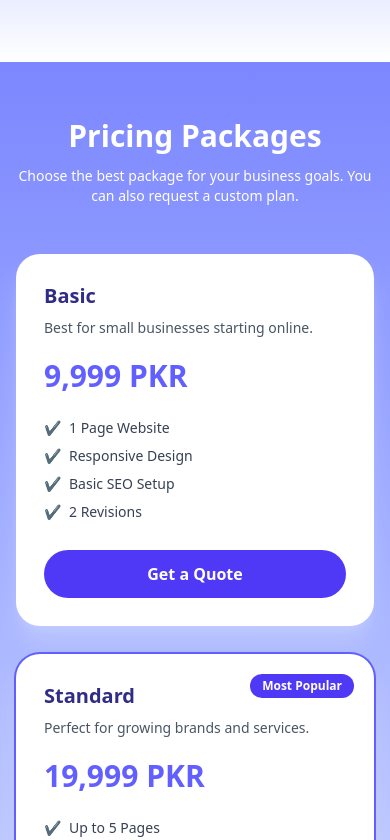
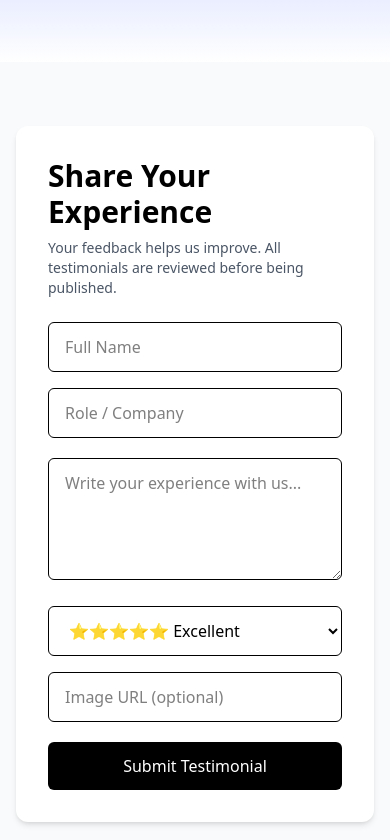
Before and after one commit to Kaleem362/matrix_web_solutions, a React (Vite) app: page / in a window 390 px wide. Shown: the part 6404-7244 px from the top of the page. Built offline with nearby package versions, Linux system fonts and the light colour scheme; no server answers.

Commit message:
added the testimonial submission form for the users so the user can share their experience with us, but the UI work remaining, coloring the form according to our website theme and also the responsive is remaining

```diff
--- /dev/null
+++ b/Components/TestimonialForm.jsx
@@ -0,0 +1,165 @@
+import React, { useState } from "react";
+import axios from "axios";
+
+const TestimonialForm = () => {
+  const [formData, setFormData] = useState({
+    name: "",
+    role: "",
+    message: "",
+    rating: 5,
+    image: "", // ✅ STRING (URL)
+  });
+
+  const [loading, setLoading] = useState(false);
+  const [success, setSuccess] = useState("");
+  const [error, setError] = useState("");
+
+  const API_URL = "http://localhost:5000/api/testimonials";
+
+  const handleChange = (e) => {
+    const { name, value } = e.target;
+
+    setFormData((prev) => ({
+      ...prev,
+      [name]: value,
+    }));
+  };
+
+  const handleSubmit = async (e) => {
+    e.preventDefault();
+    setLoading(true);
+    setError("");
+    setSuccess("");
+
+    try {
+      await axios.post(
+        API_URL,
+        {
+          name: formData.name,
+          role: formData.role,
+          message: formData.message,
+          rating: Number(formData.rating),
+          image: formData.image, // ✅ STRING
+        },
+        {
+          headers: {
+            "Content-Type": "application/json",
+          },
+        }
+      );
+
+      setSuccess(
+        "Thank you for your feedback! Your testimonial will be reviewed before publishing."
+      );
+
+      setFormData({
+        name: "",
+        role: "",
+        message: "",
+        rating: 5,
+        image: "",
+      });
+    } catch (err) {
+      setError(
+        err?.response?.data?.message ||
+          "Something went wrong. Please try again later."
+      );
+    } finally {
+      setLoading(false);
+    }
+  };
+
+  return (
+    <section className="bg-gray-50 py-16 px-4">
+      <div className="max-w-2xl mx-auto bg-white rounded-xl shadow-md p-8">
+        <h2 className="text-3xl font-bold mb-2">Share Your Experience</h2>
+
+        <p className="text-gray-600 mb-6 text-sm">
+          Your feedback helps us improve. All testimonials are reviewed before
+          being published.
+        </p>
+
+        {success && (
+          <div className="mb-5 rounded-lg border border-green-200 bg-green-50 p-4 text-green-700 text-sm">
+            {success}
+          </div>
+        )}
+
+        {error && (
+          <div className="mb-5 rounded-lg border border-red-200 bg-red-50 p-4 text-red-700 text-sm">
+            {error}
+          </div>
+        )}
+
+        <form onSubmit={handleSubmit} className="space-y-5">
+          <div className="grid grid-cols-1 md:grid-cols-2 gap-4">
+            <input
+              type="text"
+              name="name"
+              placeholder="Full Name"
+              value={formData.name}
+              onChange={handleChange}
+              required
+              className="w-full rounded-md border px-4 py-3"
+            />
+
+            <input
+              type="text"
+              name="role"
+              placeholder="Role / Company"
+              value={formData.role}
+              onChange={handleChange}
+              required
+              className="w-full rounded-md border px-4 py-3"
+            />
+          </div>
+
+          <textarea
+            name="message"
+            placeholder="Write your experience with us..."
+            value={formData.message}
+            onChange={handleChange}
+            rows="4"
+            required
+            className="w-full rounded-md border px-4 py-3"
+          />
+
+          <div className="grid grid-cols-1 md:grid-cols-2 gap-4">
+            <select
+              name="rating"
+              value={formData.rating}
+              onChange={handleChange}
+              className="w-full rounded-md border px-4 py-3"
+            >
+              <option value={5}>⭐⭐⭐⭐⭐ Excellent</option>
+              <option value={4}>⭐⭐⭐⭐ Very Good</option>
+              <option value={3}>⭐⭐⭐ Good</option>
+              <option value={2}>⭐⭐ Fair</option>
+              <option value={1}>⭐ Poor</option>
+            </select>
+
+            {/* ✅ STRING IMAGE INPUT */}
+            <input
+              type="text"
+              name="image"
+              placeholder="Image URL (optional)"
+              value={formData.image}
+              onChange={handleChange}
+              className="w-full rounded-md border px-4 py-3"
+            />
+          </div>
+
+          <button
+            type="submit"
+            disabled={loading}
+            className="w-full rounded-md bg-black py-3 text-white font-medium disabled:opacity-60"
+          >
+            {loading ? "Submitting..." : "Submit Testimonial"}
+          </button>
+        </form>
+      </div>
+    </section>
+  );
+};
+
+export default TestimonialForm;
--- a/src/Admin/Components/Testimonials/Testimonials.jsx
+++ b/src/Admin/Components/Testimonials/Testimonials.jsx
@@ -1,166 +1,175 @@
-import { useEffect, useState } from "react";
-
-
-
-import {
-  fetchAllTestimonials,
-  approveTestimonial,
-  deleteTestimonial,
-} from "../../services/testimonialAdmin.service.js";
-import AdminLayout from "../../layout/AdminLayout.jsx";
-import TestimonialsSkeleton from "./TestimonialsSkeleton.jsx";
-
-/*
-  Ab ye component REAL kaam karta hai:
-
-  - API se testimonials fetch
-  - Approve → backend call
-  - Delete → backend call
-  - Loading → skeleton
-*/
+import { React, useEffect, useState } from "react";
+import axios from "axios";
 
 const Testimonials = () => {
-  const [testimonials, setTestimonials] = useState([]);
-  const [loading, setLoading] = useState(true);
+  // 🔹 Backend se aane wale SAARE testimonials (approved + unapproved)
+  const [testimonialsData, setTestimonialsData] = useState([]);
 
-  // ========================
-  // Fetch testimonials
-  // ========================
-  const loadTestimonials = async () => {
+  // 🔹 Loading state (API call ke dauran)
+  const [loading, setLoading] = useState(false);
+
+  // 🔹 Error state (agar API fail ho jaye)
+  const [error, setError] = useState("");
+
+  // 🔹 UI filter:
+  // pending  => approved === false
+  // approved => approved === true
+  const [filter, setFilter] = useState("pending");
+
+  // 🔹 Admin ke liye base API (NO query params)
+  const GETALL_API_URL = "http://localhost:5000/api/testimonials/all";
+  const API_URL = "http://localhost:5000/api/testimonials/";
+  const APP_testimonials_API_URL = "http://localhost:5000/api/testimonials/";
+
+  // =========================================
+  // 🔹 FETCH ALL TESTIMONIALS (ADMIN ONLY)
+  // =========================================
+  const fetchTestimonials = async () => {
     try {
       setLoading(true);
-      const res = await fetchAllTestimonials();
-      setTestimonials(res.data.data || []);
+      const res = await axios.get(GETALL_API_URL);
+      console.log(res.data.data); // checkpoint to console if the data is coming or
+      setTestimonialsData(res.data.data || []);
+      setError("");
     } catch (err) {
-      console.error("Failed to fetch testimonials", err);
+      setError("Failed to fetch testimonials: " + err.message);
     } finally {
       setLoading(false);
     }
   };
 
+  // =========================================
+  // 🔹 useEffect
+  // =========================================
   useEffect(() => {
-    loadTestimonials();
+    // Component load hotay hi admin ko saare testimonials mil jate hain
+    fetchTestimonials();
+    const interval = setInterval(() => {
+    fetchTestimonials();
+  }, 10000); // every 10 seconds
+
+  return () => clearInterval(interval);
   }, []);
 
-  // ========================
-  // Approve handler
-  // ========================
-  const handleApprove = async (id) => {
+  // =========================================
+  // 🔹 FRONTEND FILTERING (CORE LOGIC)
+  // =========================================
+  // UI ke filter (pending / approved) ko
+  // database ke `approved: true/false` se map kar rahe hain
+  const filteredTestimonials = testimonialsData.filter((item) =>
+    filter === "approved" ? item.approved === true : item.approved === false,
+  );
+
+  // =========================================
+  // 🔹 APPROVE TESTIMONIAL
+  // =========================================
+  const approveTestimonial = async (id) => {
     try {
-      await approveTestimonial(id);
-      // UI ko refresh karne ke liye dobara fetch
-      loadTestimonials();
+      await axios.patch(`${APP_testimonials_API_URL}${id}/approve`);
+      // UI update
+      setTestimonialsData((prev) => prev.filter((item) => item._id !== id));
+
+      alert("Testimonial approved successfully");
     } catch (err) {
-      console.error("Approve failed", err);
+      alert(
+        "Approval failed: " +
+          (err?.response?.status +
+            " " +
+            (err?.response?.data?.message || err.message)),
+      );
     }
   };
 
-  // ========================
-  // Delete handler
-  // ========================
-  const handleDelete = async (id) => {
-    const confirmDelete = window.confirm(
-      "Are you sure you want to delete this testimonial?"
-    );
-
-    if (!confirmDelete) return;
+  // =========================================
+  // 🔹 DELETE TESTIMONIAL
+  // =========================================
+  const deleteTestimonial = async (id) => {
+    if (!window.confirm("Are you sure you want to delete this testimonial?"))
+      return;
 
     try {
-      await deleteTestimonial(id);
-      loadTestimonials();
+      await axios.delete(`${APP_testimonials_API_URL}${id}`);
+
+      // 🔹 UI se bhi remove kar diya
+      setTestimonialsData((prev) => prev.filter((item) => item._id !== id));
     } catch (err) {
-      console.error("Delete failed", err);
+      alert("Delete failed: " + err.message);
     }
   };
 
+  // =========================================
+  // 🔹 UI RENDER
+  // =========================================
   return (
-    <AdminLayout>
-      <h1 className="text-2xl font-semibold text-gray-800 mb-6">
-        Testimonials
-      </h1>
+    <div className="p-6 ml-64 min-h-screen bg-gray-100">
+      <h2 className="text-2xl font-semibold mb-6">Testimonials Management</h2>
 
-      {/* ===== LOADING STATE ===== */}
-      {loading && <TestimonialsSkeleton />}
+      {/* 🔹 FILTER TABS (UI ONLY) */}
+      <div className="flex gap-3 mb-6">
+        <button
+          onClick={() => setFilter("pending")}
+          className={`px-4 py-2 rounded border ${
+            filter === "pending"
+              ? "bg-indigo-900 text-white border-indigo-900"
+              : "bg-white/50 text-gray-700"
+          }`}
+        >
+          Pending
+        </button>
 
-      {/* ===== DATA TABLE ===== */}
-      {!loading && (
-        <div className="bg-white rounded-xl shadow-sm border border-gray-100 overflow-x-auto">
-          <table className="w-full text-sm">
-            <thead className="bg-gray-50 text-gray-600">
-              <tr>
-                <th className="px-5 py-3 text-left">Client</th>
-                <th className="px-5 py-3 text-left">Message</th>
-                <th className="px-5 py-3 text-left">Rating</th>
-                <th className="px-5 py-3 text-left">Status</th>
-                <th className="px-5 py-3 text-right">Actions</th>
-              </tr>
-            </thead>
+        <button
+          onClick={() => setFilter("approved")}
+          className={`px-4 py-2 rounded border ${
+            filter === "approved"
+              ? "bg-black text-white border-black"
+              : "bg-gray-100 text-gray-700"
+          }`}
+        >
+          Approved
+        </button>
+      </div>
 
-            <tbody>
-              {testimonials.map((t) => (
-                <tr
-                  key={t._id}
-                  className="border-t hover:bg-gray-50 transition"
+      {/* 🔹 STATES */}
+      {loading && <p className="text-gray-500">Loading testimonials...</p>}
+      {error && <p className="text-red-500">{error}</p>}
+
+      {!loading && filteredTestimonials.length === 0 && (
+        <p className="text-gray-500">No testimonials found.</p>
+      )}
+
+      {/* 🔹 TESTIMONIALS GRID */}
+      <div className="grid grid-cols-1 sm:grid-cols-2 lg:grid-cols-3 gap-5 mt-4">
+        {filteredTestimonials.map((item) => (
+          <div
+            key={item._id}
+            className="border rounded-lg p-5 bg-white shadow-sm"
           >
-                  <td className="px-5 py-4">
-                    <div className="font-medium">{t.name}</div>
-                    <div className="text-xs text-gray-500">
-                      {t.role}
+            <div className="mb-2">
+              <h4 className="font-semibold text-lg">{item.name}</h4>
+              <p className="text-sm text-gray-500">Rating: ⭐ {item.rating}</p>
             </div>
-                  </td>
 
-                  <td className="px-5 py-4 max-w-md text-gray-600">
-                    {t.message}
-                  </td>
+            <p className="text-gray-700 text-sm mb-4">{item.message}</p>
 
-                  <td className="px-5 py-4">
-                    {"★".repeat(t.rating)}
-                    {"☆".repeat(5 - t.rating)}
-                  </td>
-
-                  <td className="px-5 py-4">
-                    {t.approved ? (
-                      <span className="px-3 py-1 text-xs rounded-full bg-green-100 text-green-700">
-                        Approved
-                      </span>
-                    ) : (
-                      <span className="px-3 py-1 text-xs rounded-full bg-yellow-100 text-yellow-700">
-                        Pending
-                      </span>
-                    )}
-                  </td>
-
-                  <td className="px-5 py-4 text-right space-x-2">
-                    {!t.approved && (
-                      <button
-                        onClick={() => handleApprove(t._id)}
-                        className="px-3 py-1.5 text-xs rounded-md bg-indigo-600 text-white hover:bg-indigo-700"
-                      >
+            <div className="flex gap-3">
+              {/* 🔹 Approve button sirf pending testimonials ke liye */}
+              {!item.approved && (
+                <button onClick={() => approveTestimonial(item._id)} className="px-4 py-2 bg-indigo-600 text-white rounded-full hover:bg-transparent hover:text-indigo-900 border hover:border transition">
                   Approve
                 </button>
               )}
 
               <button
-                      onClick={() => handleDelete(t._id)}
-                      className="px-3 py-1.5 text-xs rounded-md bg-red-600 text-white hover:bg-red-700"
+                onClick={() => deleteTestimonial(item._id)}
+                className="px-4 py-2 bg-red-600 text-white rounded hover:bg-red-700 transition"
               >
                 Delete
               </button>
-                  </td>
-                </tr>
+            </div>
+          </div>
         ))}
-            </tbody>
-          </table>
-
-          {/* EMPTY STATE */}
-          {testimonials.length === 0 && (
-            <div className="text-center py-10 text-gray-500">
-              No testimonials found.
       </div>
-          )}
     </div>
-      )}
-    </AdminLayout>
   );
 };
 
--- a/src/App.jsx
+++ b/src/App.jsx
@@ -12,6 +12,7 @@ import ProcessSection from "../Components/ProcessSection";
 import FAQSection from "../Components/FAQSection";
 import ServiceDetailsModal from "../Components/ServiceDetailsModal";
 import AdminRoutes from "./Admin/routes/AdminRoutes";
+import TestimonialForm from "../Components/TestimonialForm";
 
 const App = () => {
   return (
@@ -28,6 +29,7 @@ const App = () => {
                 <QuoteModal />
                 <OurWorkSection />
                 <TestimonialsSection />
+                <TestimonialForm/>
                 <PricingSection />
                 <ProcessSection />
                 <FAQSection />
```
Also changed, not shown: Components/Loader.jsx (+4 -4 lines), Components/TestimonialsSection.jsx (+8 -0 lines). Lines whose indentation alone changed are shown as unchanged.
